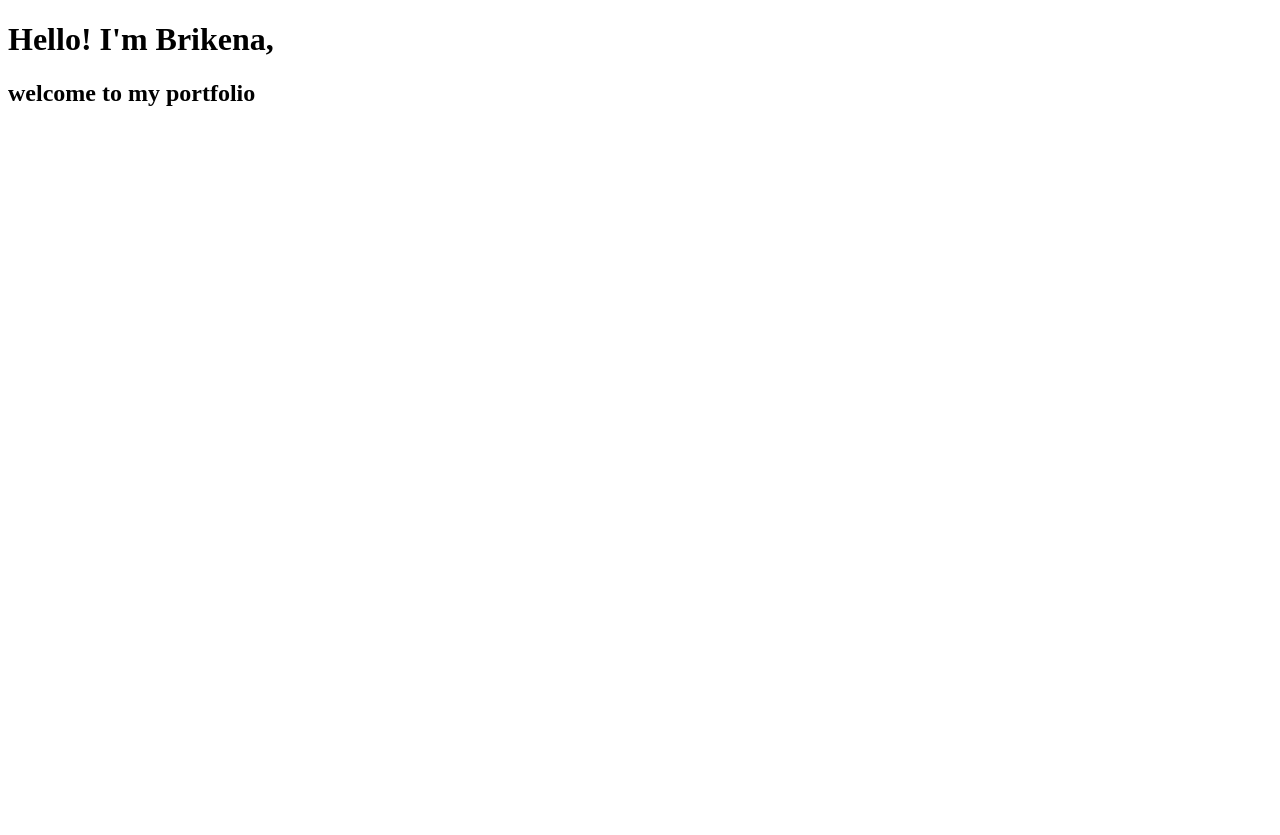
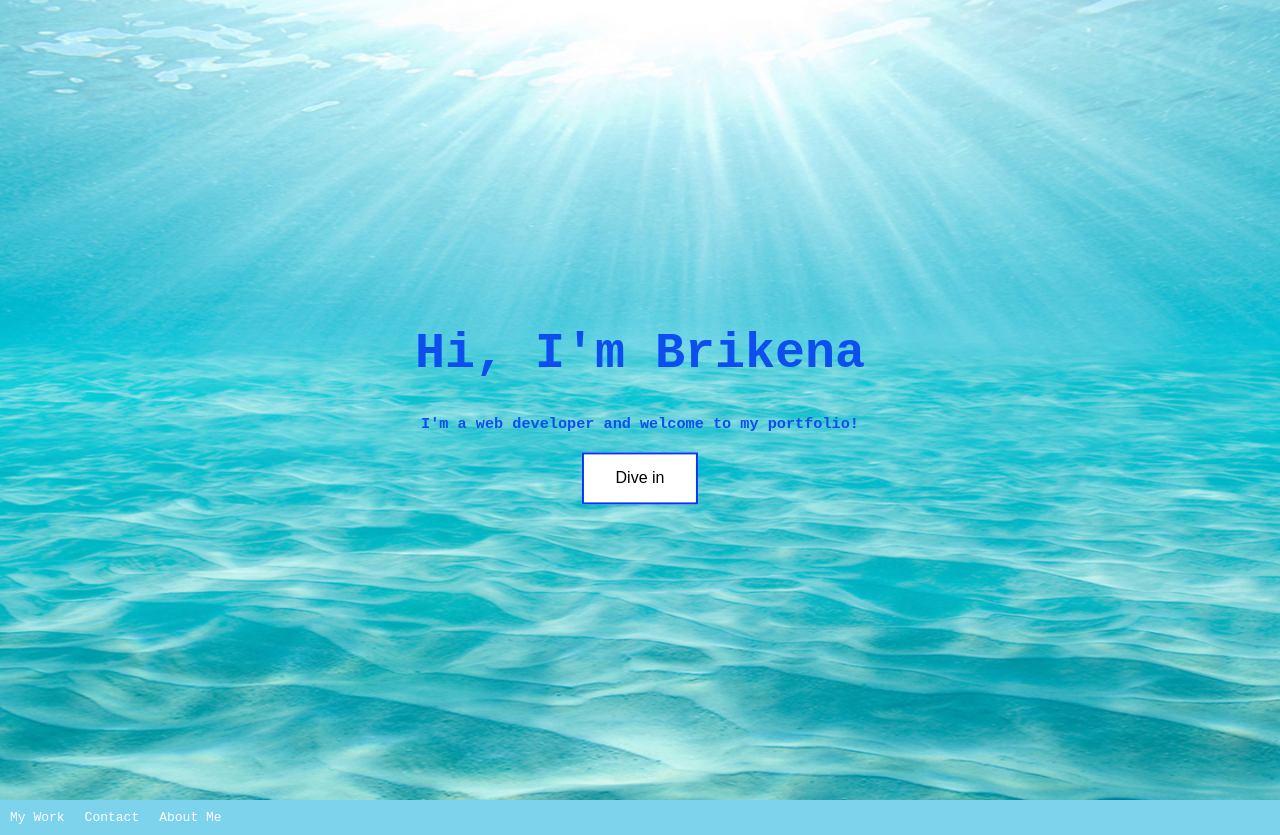
Before and after one commit to Bprendaj/Portfolio, a plain HTML site: page index.html in a window 1280 px wide. Before the commit the page ends 800 px from the top, so only its background shows below. Drawn offline with Linux system fonts and the light colour scheme.

Commit message:
second commit

```diff
--- a/assets/css/style.css
+++ b/assets/css/style.css
@@ -1,3 +1,70 @@
-body{
-    background-image:url(../Challenge-2/assets/images/image_me.jpg)
+* {
+    box-sizing: border-box;
+  }
+
+  body {
+    font-family:monospace;
+    margin: 0;
+  }
+
+.hero-image{
+    background-image: url("/assets/images/underthesea.jpeg");
+    background-color: #cccccc;
+    background-position: center;
+    background-repeat: no-repeat;
+    background-size: cover;
+    position: relative;
+    height:800px;
 }
+
+.hero-text{
+
+    text-align: center;
+    position: absolute;
+    top: 50%;
+    left: 50%;
+    transform: translate(-50%, -50%);
+    color: rgb(12, 79, 238);
+  }
+  .button {
+    border: none;
+    color: white;
+    padding: 15px 32px;
+    text-align: center;
+    text-decoration: none;
+    display: inline-block;
+    font-size: 16px;
+    margin: 4px 2px;
+    cursor: pointer;
+  }
+
+.button1 {
+        background-color: white;
+        color: black;
+        border: 2px solid #0837f1;
+      }
+
+      .button1:hover {
+        background-color: #0837f1;
+        color: white;
+      }
+
+#header {
+    display: flex;
+    justify-content: space-evenly;
+    align-items: center;
+    padding: 1%;
+    color: #fff;
+}
+
+  nav {
+    display: flex;
+    background-color: #0faeda8a;
+  }
+
+  nav a {
+    color: #fff;
+    padding: 10px 10px;
+    text-decoration: none;
+    text-align: center;
+  }
--- a/index.html
+++ b/index.html
@@ -1,20 +1,31 @@
 <!DOCTYPE html>
-<html lang="eng">
+<html lang="en">
 <!--name-->
     <head>
         <title>Brikena Prendaj</title>
         <meta charset="UFT-8" />
+        <!--link rel="icon" type="image/x-icon" href="./"-->
+        <link rel="stylesheet" type="text/css" href="./assets/css/style.css"/>
         <meta name="viewport" content="width=device-width, initial-scale=1" />
-        <link rel="stylesheet" type="text/css" href="./assets/css/style.css"/>
 
     </head>
+
 <!--header-->
     <body>
-        <header class="intro">
-        <h1> Hello! I'm Brikena,</h1>
-        <h2> welcome to my portfolio</h2>
-        </header>
+        <div class="hero-image">
+            <div class="hero-text">
+              <h1 style="font-size:50px">Hi, I'm Brikena</h1>
+              <h3> I'm a web developer and welcome to my portfolio!</h3>
+              <button class="button button1" onclick="alert('🌊🐟🐠🦀🐙🦈')"> Dive in </button>
+            </div>
+          </div>
 <!--background photo of me-->
 
-    </body>
+<!--nav bar-->
+    <nav>
+        <a href="#">My Work</a>
+        <a href="#">Contact</a>
+        <a href="#">About Me</a>
+    </nav>
+
 </html>
```
Also changed, not shown: assets/images/calmocean.webp (added), assets/images/rockyocean.jpeg (added), assets/images/underthesea.jpeg (added).
